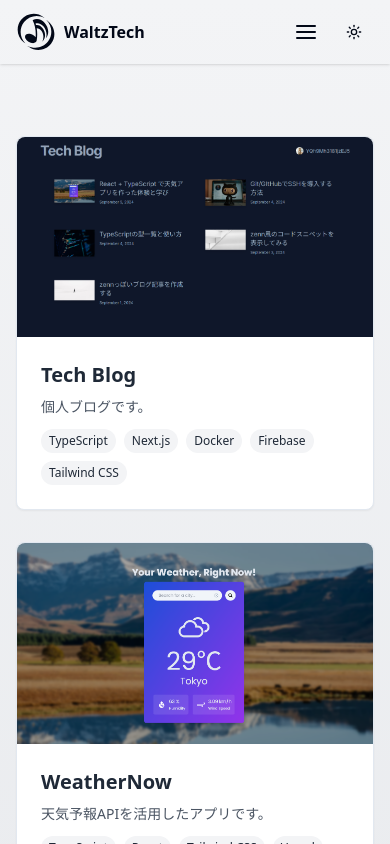
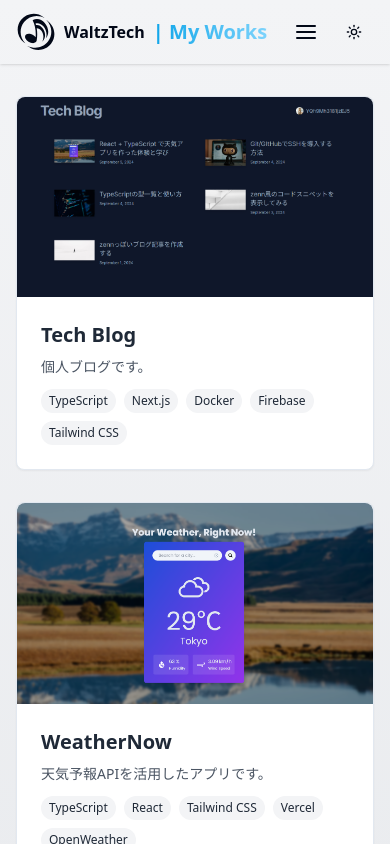
Before and after one commit to waltz29pf/microcms-nextjs-blog, a Next.js app: page /works in a window 390 px wide. Shown: the top 844 px of the page. Built offline with nearby package versions, Linux system fonts and the light colour scheme; a web font is replaced by a local one.

Commit message:
update: works margin

```diff
--- a/app/(main)/works/page.tsx
+++ b/app/(main)/works/page.tsx
@@ -5,8 +5,8 @@ import Image from "next/image";
 import Link from "next/link";
 const WorksPage = () => {
   return (
-    <section className="min-h-screen container px-4 md:px-0 py-10 mx-auto">
-      <div className="grid grid-cols-1 gap-8 mt-8 xl:mt-12 xl:gap-12 md:grid-cols-2 xl:grid-cols-3">
+    <section className="min-h-screen container px-4 md:px-0 py-8 mx-auto">
+      <div className="grid grid-cols-1 gap-8 md:grid-cols-2 xl:grid-cols-3">
         {portfolioItems.map((portfolioItem) => (
           <Card key={portfolioItem.id}>
             <CardContent className="p-0">
--- a/app/components/layout/navigation/BlogTitle.tsx
+++ b/app/components/layout/navigation/BlogTitle.tsx
@@ -14,7 +14,7 @@ const BlogTitle = () => {
   if (!pageTitle) return null;
 
   return (
-    <span className="text-xl sm:text-xl hidden sm:inline bg-clip-text bg-gradient-to-r from-sky-500 to-sky-300 text-transparent">
+    <span className="text-xl sm:text-xl bg-clip-text bg-gradient-to-r from-sky-500 to-sky-300 text-transparent">
       {pageTitle}
     </span>
   );
```
